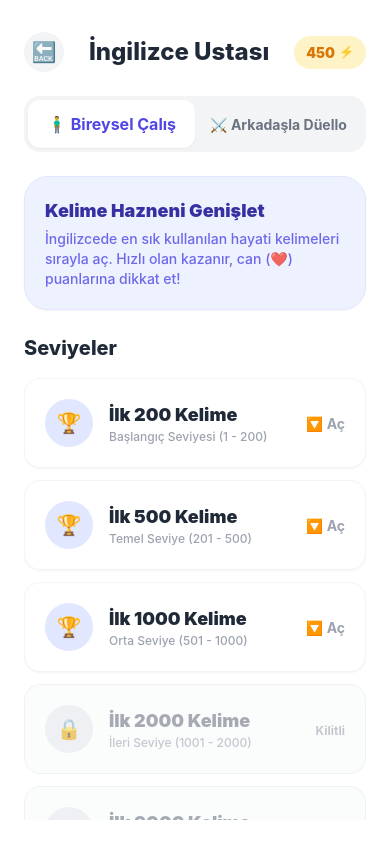
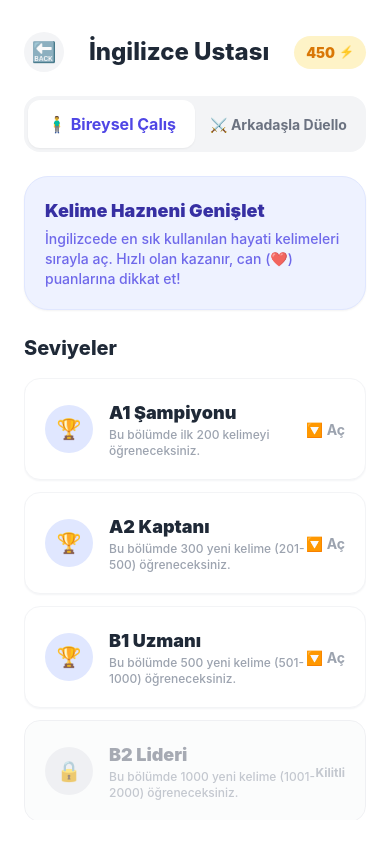
Before and after one commit to irfanunaal-eng/brainmate-app, a React Native app: screen /GameLobbyScreen in a window 390 px wide. Built offline with nearby package versions, Linux system fonts and the light colour scheme.

Commit message:
refactor: relabel vocabulary levels tracking standard cefr conventions explicitly delineating independent slice capacities

```diff
--- a/screens/GameLobbyScreen.tsx
+++ b/screens/GameLobbyScreen.tsx
@@ -3,11 +3,11 @@ import { View, Text, SafeAreaView, TouchableOpacity, ScrollView, Animated } from
 import { useNavigation } from '@react-navigation/native';
 
 const LEVELS = [
-  { id: '200', title: 'İlk 200 Kelime', desc: 'Başlangıç Seviyesi (1 - 200)', unlocked: true, stars: 3, stages: 10, words: 20 },
-  { id: '500', title: 'İlk 500 Kelime', desc: 'Temel Seviye (201 - 500)', unlocked: true, stars: 1, stages: 12, words: 25 },
-  { id: '1000', title: 'İlk 1000 Kelime', desc: 'Orta Seviye (501 - 1000)', unlocked: true, stars: 0, stages: 10, words: 50 },
-  { id: '2000', title: 'İlk 2000 Kelime', desc: 'İleri Seviye (1001 - 2000)', unlocked: false, stars: 0, stages: 20, words: 50 },
-  { id: '3000', title: 'İlk 3000 Kelime', desc: 'Akıcı (2001 - 3000)', unlocked: false, stars: 0, stages: 20, words: 50 },
+  { id: 'A1', title: 'A1 Şampiyonu', desc: 'Bu bölümde ilk 200 kelimeyi öğreneceksiniz.', unlocked: true, stars: 3, stages: 10, words: 20 },
+  { id: 'A2', title: 'A2 Kaptanı', desc: 'Bu bölümde 300 yeni kelime (201-500) öğreneceksiniz.', unlocked: true, stars: 1, stages: 12, words: 25 },
+  { id: 'B1', title: 'B1 Uzmanı', desc: 'Bu bölümde 500 yeni kelime (501-1000) öğreneceksiniz.', unlocked: true, stars: 0, stages: 10, words: 50 },
+  { id: 'B2', title: 'B2 Lideri', desc: 'Bu bölümde 1000 yeni kelime (1001-2000) öğreneceksiniz.', unlocked: false, stars: 0, stages: 20, words: 50 },
+  { id: 'C1', title: 'C1 Efsanesi', desc: 'Bu bölümde son 1000 kelimeyi (2001-3000) öğreneceksiniz.', unlocked: false, stars: 0, stages: 20, words: 50 },
 ];
 
 export function GameLobbyScreen() {
```
